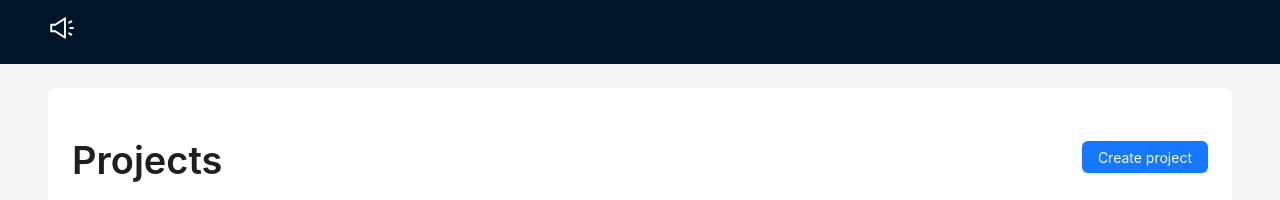
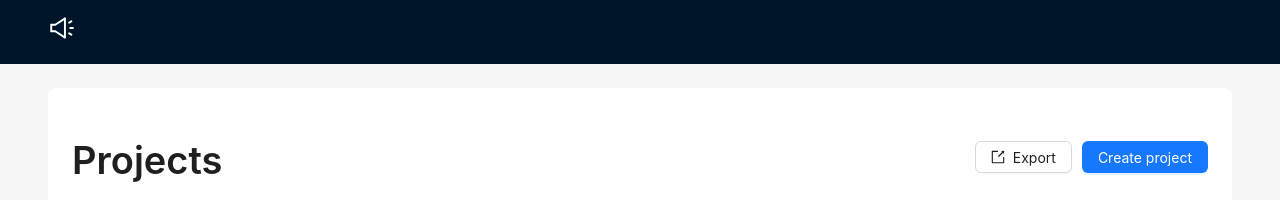
Before and after one commit to predeinnikita/wsound, a React (Create React App) app in the folder client-v2/: page / in a window 1280 px wide. Shown: the top 200 px of the page. Built offline with nearby package versions, Linux system fonts and the light colour scheme; no server answers.

Commit message:
fix(export): add export from client

```diff
--- a/client-v2/src/pages/main-page/MainPage.module.css
+++ b/client-v2/src/pages/main-page/MainPage.module.css
@@ -1,3 +1,7 @@
 .main {
   width: 100%;
 }
+
+.item {
+  cursor: pointer;
+}
--- a/client-v2/src/pages/main-page/MainPage.tsx
+++ b/client-v2/src/pages/main-page/MainPage.tsx
@@ -3,6 +3,7 @@ import styles from "./MainPage.module.css";
 import { Typography, List, Button, Flex } from "antd";
 import { Projects, getProjects } from "./service";
 import { useNavigate } from "react-router";
+import {ExportOutlined} from "@ant-design/icons";
 
 export const MainPage: FC = () => {
   const [projects, setProjects] = useState<Projects | null>(null);
@@ -21,9 +22,18 @@ export const MainPage: FC = () => {
     <div className={styles.main}>
       <Flex justify="space-between" align="center">
         <Typography.Title>Projects</Typography.Title>
-        <Button onClick={() => navigate("create-project")} type="primary">
-          Create project
-        </Button>
+          <Flex gap="10px" justify="space-between" align="center">
+            <Button
+                type="default"
+                href="/api/export/excel"
+                icon={<ExportOutlined />}
+            >
+                Export
+            </Button>
+            <Button onClick={() => navigate("create-project")} type="primary">
+              Create project
+            </Button>
+          </Flex>
       </Flex>
       <List
         loading={isLoading}
@@ -31,7 +41,7 @@ export const MainPage: FC = () => {
         bordered
         dataSource={projects?.projects || []}
         renderItem={({ name, id }) => (
-          <List.Item onClick={() => navigate({ pathname: `projects/${id}` })}>
+          <List.Item className={styles.item} onClick={() => navigate({ pathname: `projects/${id}` })}>
             <Typography.Text>{name}</Typography.Text>
           </List.Item>
         )}
--- a/client-v2/src/pages/project-page/ProjectPage.tsx
+++ b/client-v2/src/pages/project-page/ProjectPage.tsx
@@ -20,7 +20,7 @@ import {
   getProjectInfo,
 } from "./service";
 import { AudioList, Project } from "../../typing";
-import { DeleteOutlined, UploadOutlined } from "@ant-design/icons";
+import {DeleteOutlined, ExportOutlined, UploadOutlined} from "@ant-design/icons";
 
 export const ProjectPage: FC = () => {
   const [currentProject, setCurrentProject] = useState<Project | null>(null);
@@ -34,9 +34,9 @@ export const ProjectPage: FC = () => {
 
   const navigate = useNavigate();
 
-  const getAudios = useCallback(() => {
   const projectId = pathname.split("/").at(-1);
 
+  const getAudios = useCallback(() => {
     setIsLoadingAudios(true);
     getProjectAudios(+projectId!)
       .then(({ data }) => setProjectAudios(data))
@@ -120,6 +120,14 @@ export const ProjectPage: FC = () => {
         <Typography.Title level={3} style={{ margin: "12px 0" }}>
           Audio
         </Typography.Title>
+        <Flex gap="10px" justify="space-between" align="center">
+          <Button
+              type="default"
+              href={`/api/export/excel/${projectId}`}
+              icon={<ExportOutlined />}
+          >
+            Export
+          </Button>
           <Upload {...props}>
             <Button
                 type="primary"
@@ -129,6 +137,7 @@ export const ProjectPage: FC = () => {
               Upload
             </Button>
           </Upload>
+        </Flex>
       </Flex>
       <Space direction="vertical" style={{ width: "100%" }}>
         {/* <Dragger> */}
```
Also changed, not shown: 1 other file (tests, documents, lock files or other folders). Lines whose indentation alone changed are shown as unchanged.
